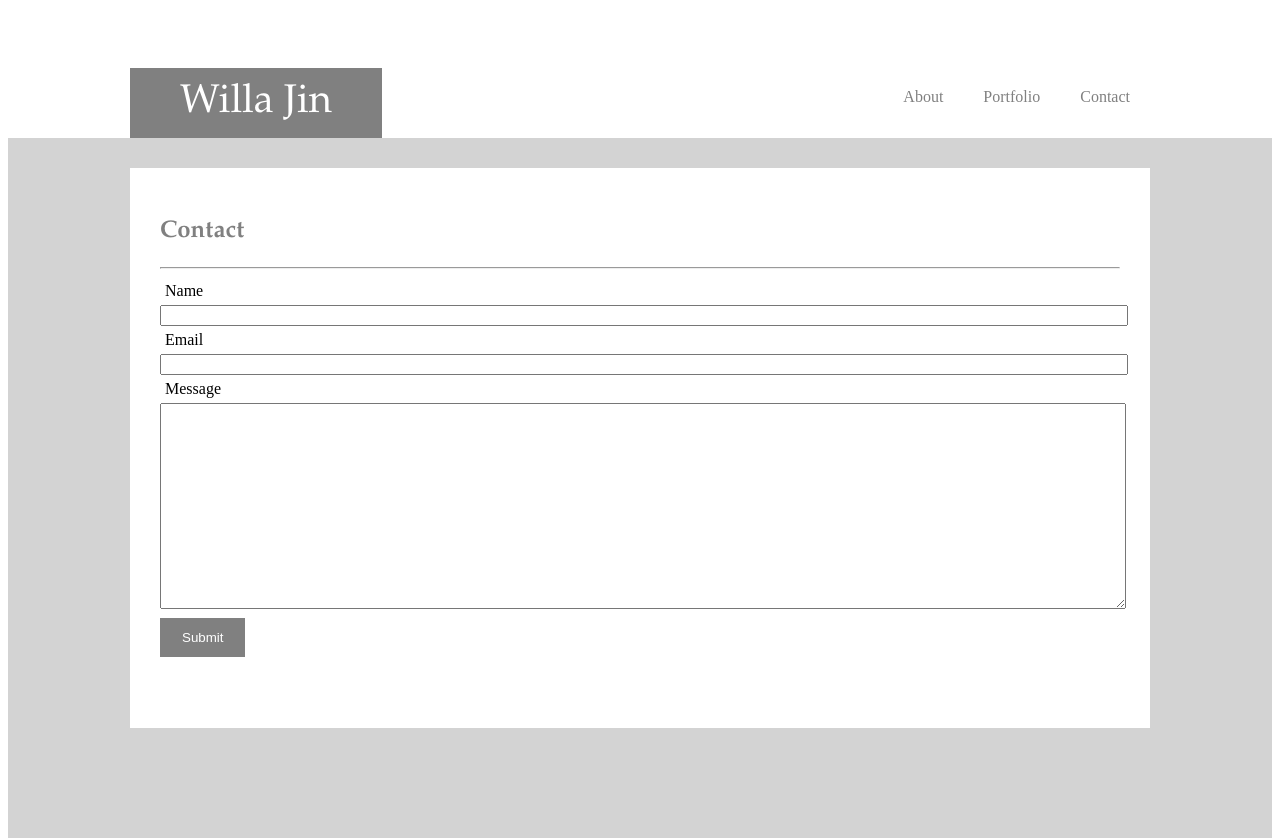
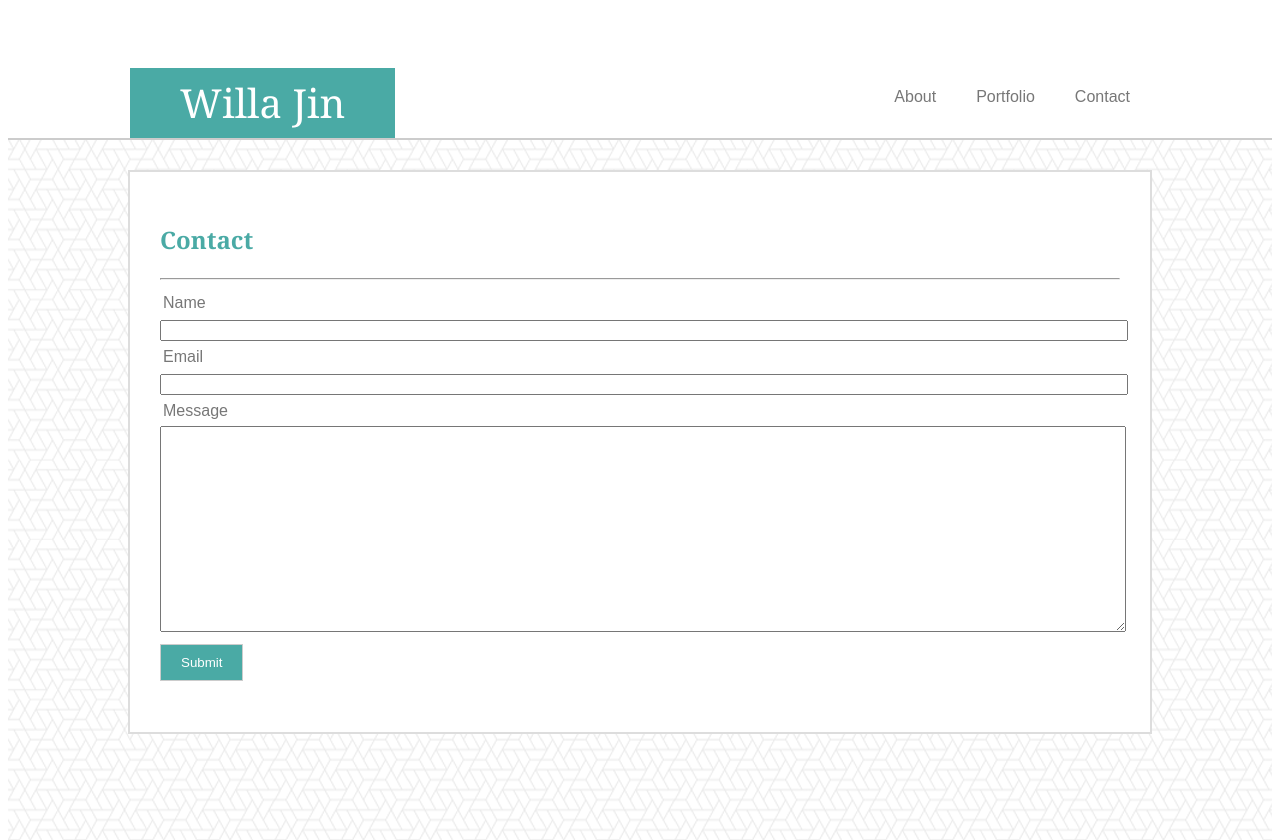
Before and after one commit to willajin/Basic-Portfolio, a plain HTML site: page contact.html in a window 1280 px wide. Drawn offline with Linux system fonts and the light colour scheme.

Commit message:
updated css to match homework specs

```diff
--- a/assets/css/style.css
+++ b/assets/css/style.css
@@ -4,7 +4,7 @@
     width:960px;
     height:30px;
     margin:0 auto;
-    background-color:white;
+    background-color:#ffffff;
 }
 
 .name {
@@ -12,11 +12,11 @@
     top:60px;
     left:-30px;
     padding:20px 50px 20px 50px;
-    background-color:gray;
-    color:white;
+    background-color:#4aaaa5;
+    color:#ffffff;
     line-height:30px;
     font-size:40px;
-    font-family:"Palatino Linotype", "Book Antiqua", Palatino, serif;
+    font-family:'Georgia', Times, Times New Roman, serif;
 }
 
 .navigation {
@@ -40,20 +40,22 @@
     height:30px;
     padding:20px;
     text-decoration:none;
-    color:gray;
+    color:#777777;
     text-align:center;
+    font-family:'Arial', 'Helvetica Neue', Helvetica, sans-serif;
 }
 
 .navigation li a:hover {
     background-color:lightgray;
-    color:white;
+    color:#ffffff;
 }
 
 .container {
     position:relative;
     top:100px;
     height:700px;
-    background-color:lightgray;
+    background-image: url("../images/what-the-hex.png");
+    border-top:2px solid #cccccc;
 }
 
 .content {
@@ -63,12 +65,16 @@
     height:500px;
     margin:0 auto;
     padding:30px;
-    background-color:white;
+    background-color:#ffffff;
+    color:#777777;
+    border:2px solid #dddddd;
+    font-family:'Arial', 'Helvetica Neue', Helvetica, sans-serif;
+    line-height:1.5;
 }
 
 .content-header {
-    font-family:"Palatino Linotype", "Book Antiqua", Palatino, serif;
-    color:gray;
+    font-family:'Georgia', Times, Times New Roman, serif;
+    color:#4aaaa5;
 }
 
 #bio-image {
@@ -79,21 +85,21 @@
 }
 
 .form-label {
-    padding:5px;
+    padding:3px;
 }
 
 #submitbutton {
     margin-top:5px;
-    background-color:gray;
-    color:white;
+    background-color:#4aaaa5;
+    color:#ffffff;
     padding:10px 20px 10px 20px;
-    border:2px solid gray;
+    border:1px solid #cccccc;
 }
 
 #submitbutton:hover {
-    background-color:white;
-    color:gray;
-    border:2px solid white;
+    background-color:lightgray;
+    color:#ffffff;
+    border:2px solid lightgray;
 }
 
 .portfolio-box {
@@ -102,11 +108,11 @@
     height:200px;
     line-height:200px;
     text-align:center;
-    background-color:gray;
-    color:white;
+    background-color:#4aaaa5;
+    color:#ffffff;
 }
 
 .portfolio-box:hover {
-    background-color:white;
-    color:gray;
+    background-color:#ffffff;
+    color:#777777;
 }
```
Also changed, not shown: assets/images/oriental.png (added), assets/images/seattle.jpg (deleted), assets/images/what-the-hex.png (added).
